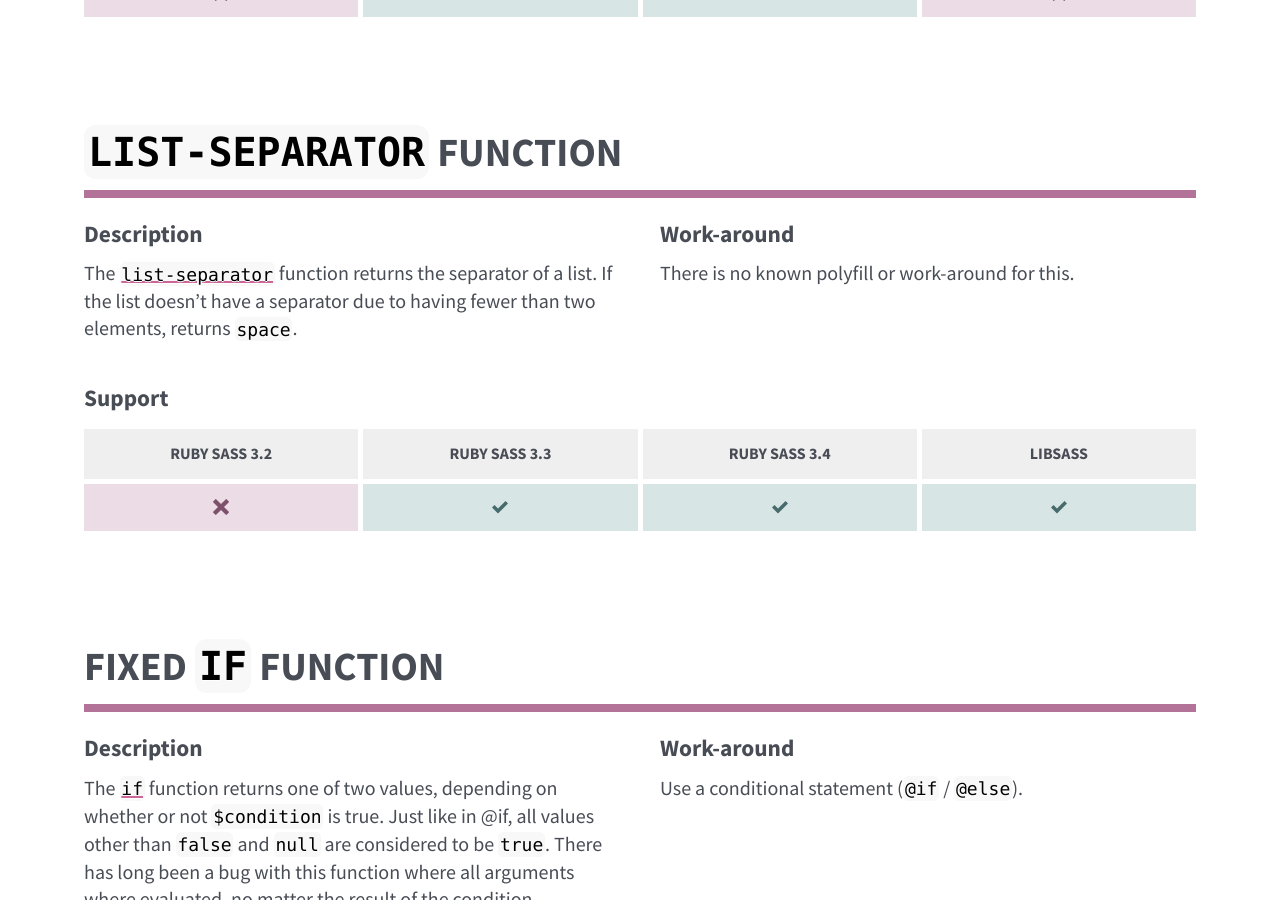
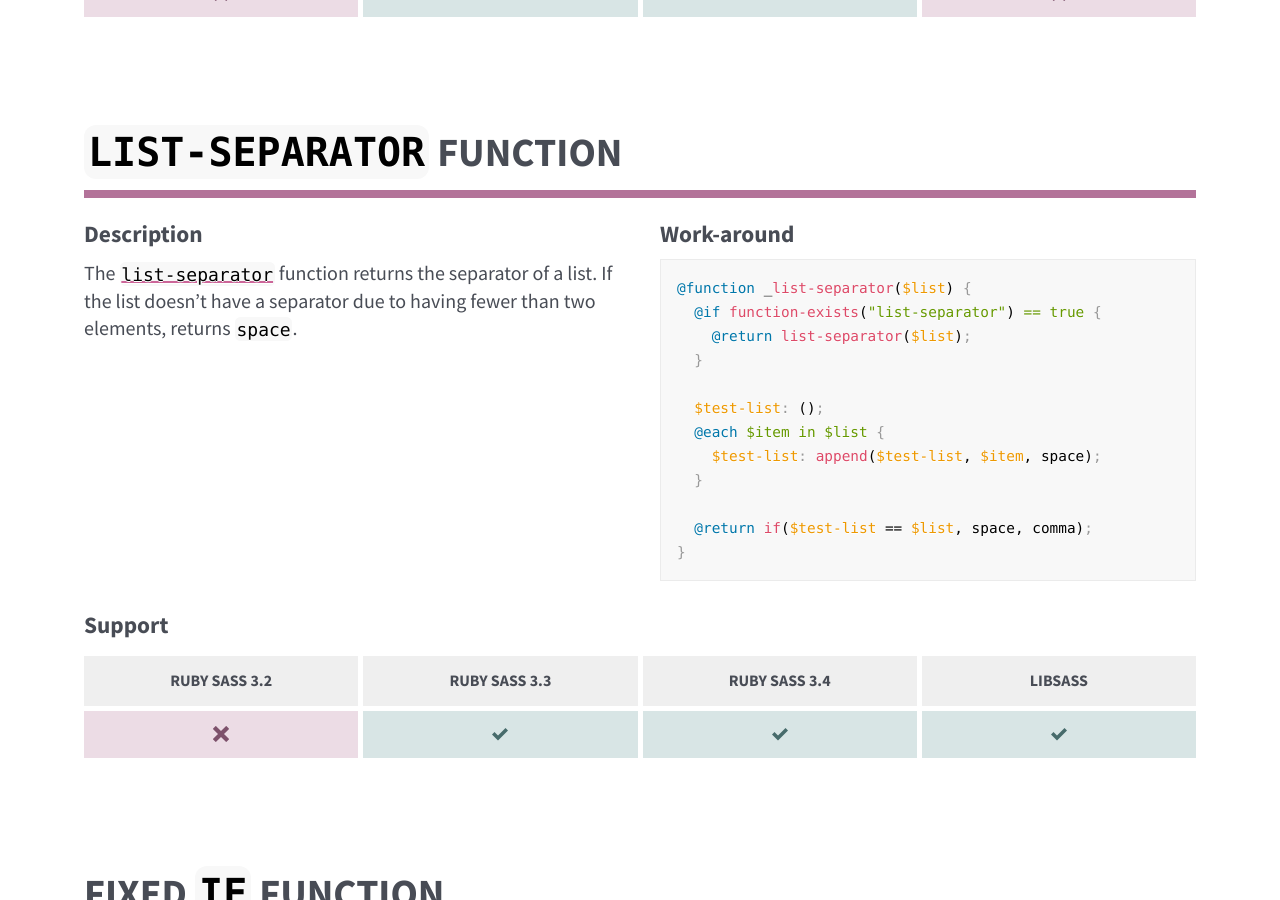
Before and after one commit to KittyGiraudel/sass-compatibility, a Jekyll site: the page built from index.html, in a window 1280 px wide and 900 px high, scrolled down 3280 px. Built offline with Jekyll 4.4.1, drawn with Linux system fonts in a browser that asks for light colours.

Commit message:
Added a polyfill for list-separator

```diff
--- a/_data/features.yml
+++ b/_data/features.yml
@@ -51,7 +51,19 @@
   description: |
     The [`list-separator`](http://sass-lang.com/documentation/Sass/Script/Functions.html#list_separator-instance_method) function returns the separator of a list.
     If the list doesn’t have a separator due to having fewer than two elements, returns `space`.
-  polyfill: false
+  polyfill: |
+    <pre class="language-scss"><code>@function _list-separator($list) {
+      @if function-exists("list-separator") == true {
+        @return list-separator($list);
+      }
+
+      $test-list: ();
+      @each $item in $list {
+        $test-list: append($test-list, $item, space);
+      }
+
+      @return if($test-list == $list, space, comma);
+    }</code></pre>
 
 - label: "Fixed `if` function"
   name: fixed_if_function
```
